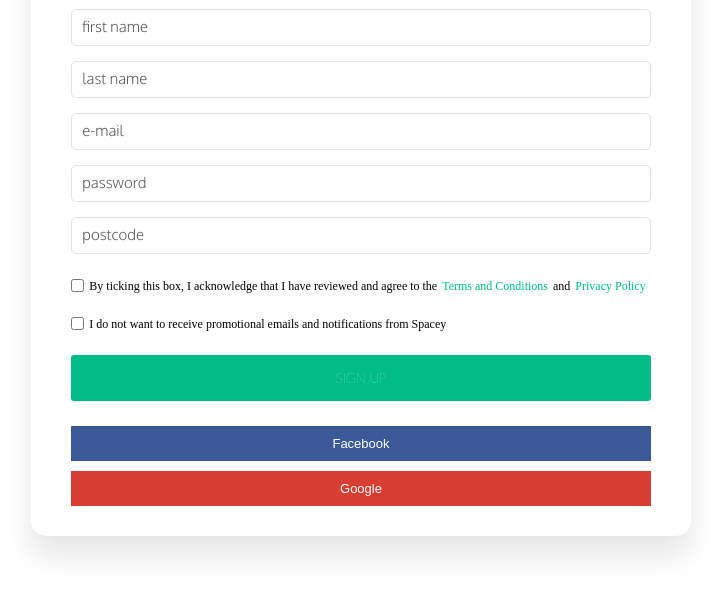
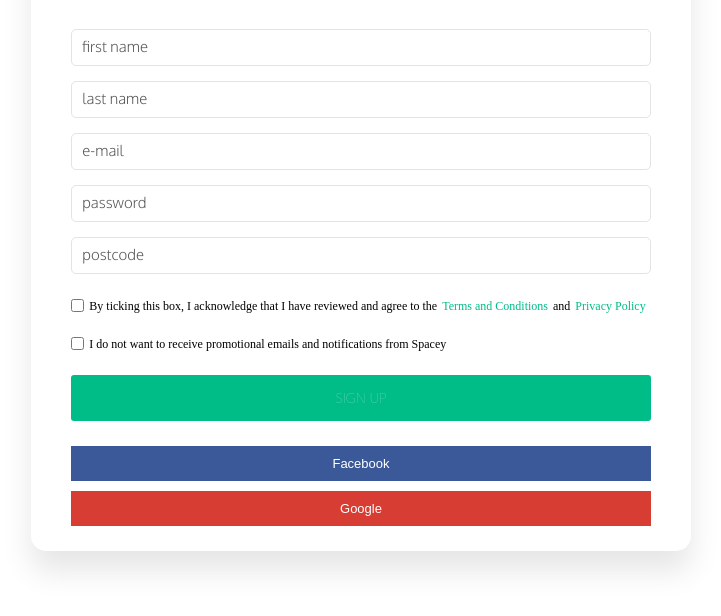
Before and after one commit to spaceytech/Spacey_Tech, a React app in the folder client/: page /signup in a window 1280 px wide. Shown: the part 184-800 px from the top of the page, without its empty margins (279-1000 px from the left). Built offline with nearby package versions, Linux system fonts and the light colour scheme.

Commit message:
Add margins and row gaps

```diff
--- a/client/src/style/register.scss
+++ b/client/src/style/register.scss
@@ -4,6 +4,9 @@
       1rem,
       1fr
     );
+
+  grid-template-rows: minmax(6rem, 10rem);
+  grid-row-gap: 1rem;
   grid-row-gap: 3rem;
   justify-items: center;
   background: #fff;
@@ -28,19 +31,6 @@
     background: white;
     width: 100%;
     position: relative;
-    &::after {
-      border: 2px solid red;
-      height: 35rem;
-      width: 25rem;
-      position: absolute;
-      right: -10rem;
-      bottom: 2rem;
-      content: "";
-      background-image: url("/images/pattern.png");
-      background-size: 255px 332px;
-      background-repeat: no-repeat;
-      z-index: -1;
-    }
     h1 {
       font-size: 3rem;
       font-family: "Oxygen", sans-serif;
--- a/client/src/style/signin.scss
+++ b/client/src/style/signin.scss
@@ -1,11 +1,11 @@
 .signin {
   display: grid;
   grid-template-columns: minmax(2rem, 1fr) max-content minmax(2rem, 1fr);
-  grid-row-gap: 3rem;
+  grid-template-rows: minmax(6rem, 10rem);
+  grid-row-gap: 1rem;
   justify-items: center;
   background: #fff;
   height: 90vh;
-  z-index: -1;
   &__logo {
     grid-column: 2 / 3;
     grid-row: 1 / 2;
@@ -14,7 +14,6 @@
     transform: translateY(2rem);
   }
   &__wrapper {
-    z-index: 2;
     grid-column: 2 / 3;
     grid-row: 2/ 3;
     display: grid;
```
